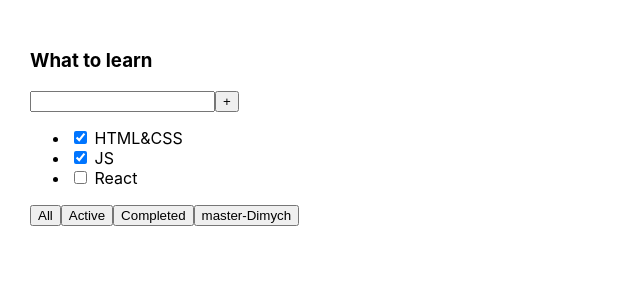
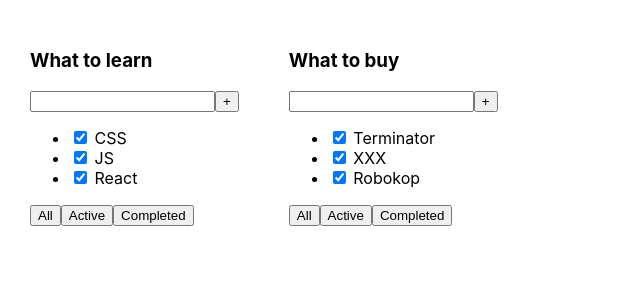
Before and after one commit to Maksimus39/todolist, a React (Create React App) app: page / in a window 1280 px wide. Shown: the top 300 px of the page, without its empty margins (0-640 px from the left). Built offline with nearby package versions, Linux system fonts and the light colour scheme.

Commit message:
01 - Todolist for students

```diff
--- a/src/App.tsx
+++ b/src/App.tsx
@@ -1,27 +1,26 @@
 import React from 'react';
 import './App.css';
+import {Todolist} from "./Todolist";
 
 function App() {
+
+    const tasks1 = [
+        {id: 1, title: 'CSS', isDone: true},
+        {id: 1, title: 'JS', isDone: true},
+        {id: 1, title: 'React', isDone: true},
+    ]
+
+    const tasks2 = [
+        {id: 1, title: 'Terminator', isDone: true},
+        {id: 1, title: 'XXX', isDone: true},
+        {id: 1, title: 'Robokop', isDone: true},
+    ]
+
+
     return (
         <div className="App">
-            <div>
-                <h3>What to learn</h3>
-                <div>
-                    <input/>
-                    <button>+</button>
-                </div>
-                <ul>
-                    <li><input type="checkbox" checked={true}/> <span>HTML&CSS</span></li>
-                    <li><input type="checkbox" checked={true}/> <span>JS</span></li>
-                    <li><input type="checkbox" checked={false}/> <span>React</span></li>
-                </ul>
-                <div>
-                    <button>All</button>
-                    <button>Active</button>
-                    <button>Completed</button>
-                    <button>master-Dimych</button>
-                </div>
-            </div>
+            <Todolist title={'What to learn'} tasks={tasks1}/>
+            <Todolist title={'What to buy'} tasks={tasks2}/>
         </div>
     );
 }
--- /dev/null
+++ b/src/Todolist.tsx
@@ -0,0 +1,35 @@
+import React from "react";
+
+
+type TaskType = {
+    id: number;
+    title: string;
+    isDone: boolean;
+}
+
+export type PropsType = {
+    title: string;
+    tasks: Array<TaskType>
+}
+
+export const Todolist = (props: PropsType) => {
+    return (
+        <div>
+            <h3>{props.title}</h3>
+            <div>
+                <input/>
+                <button>+</button>
+            </div>
+            <ul>
+                <li><input type="checkbox" checked={props.tasks[0].isDone}/> <span>{props.tasks[0].title}</span></li>
+                <li><input type="checkbox" checked={props.tasks[1].isDone}/> <span>{props.tasks[1].title}</span></li>
+                <li><input type="checkbox" checked={props.tasks[2].isDone}/> <span>{props.tasks[2].title}</span></li>
+            </ul>
+            <div>
+                <button>All</button>
+                <button>Active</button>
+                <button>Completed</button>
+            </div>
+        </div>
+    )
+}
```
